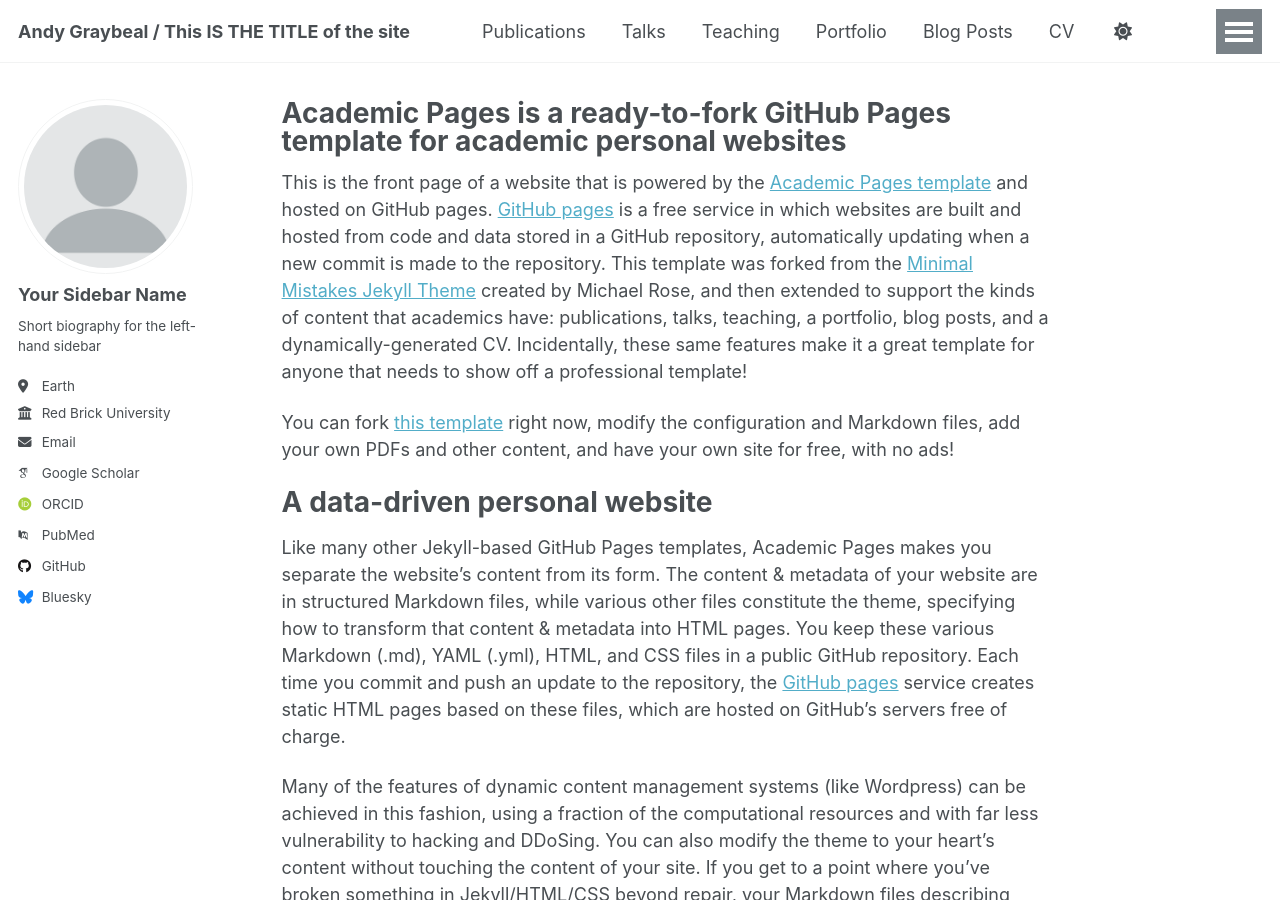
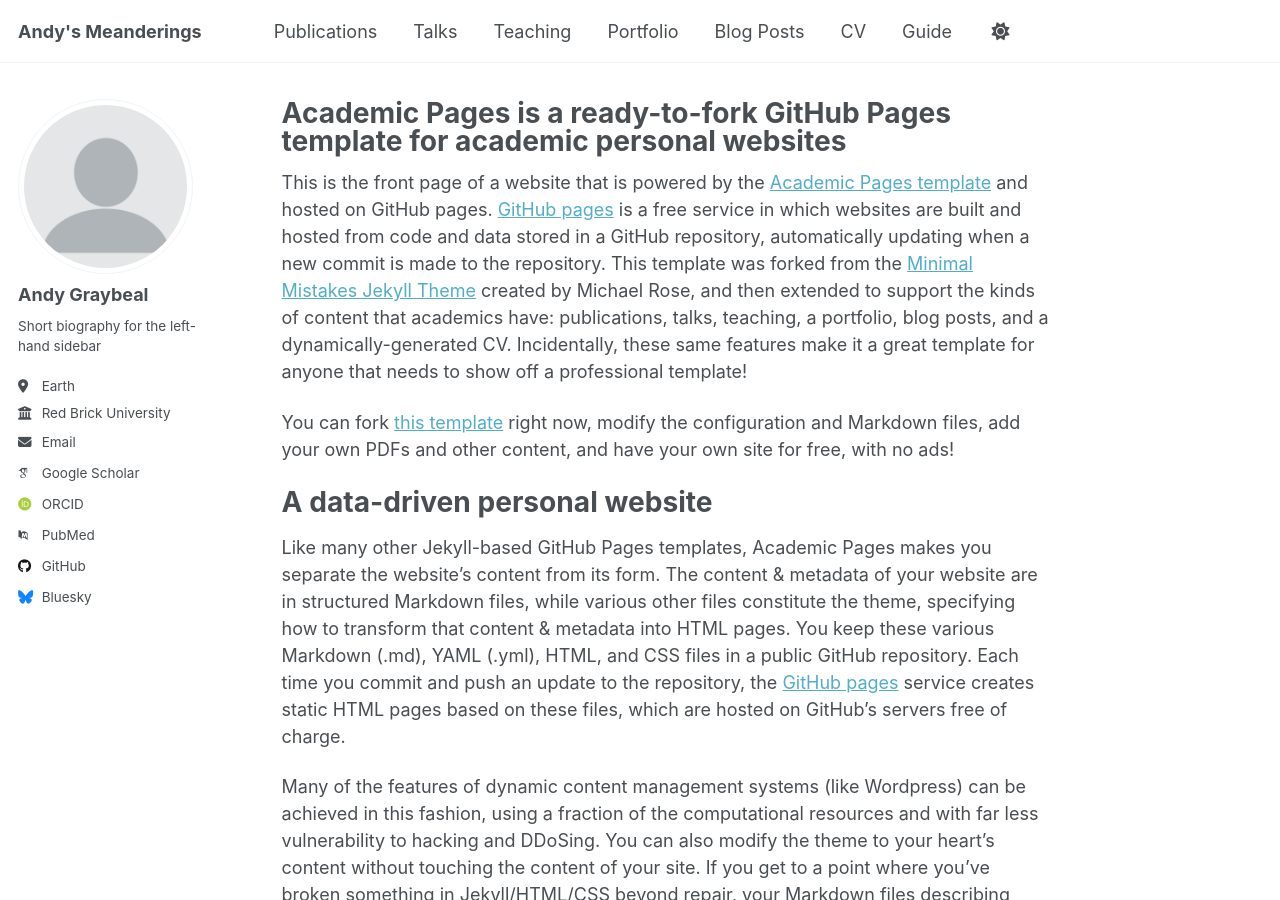
Before and after one commit to andy-graybeal/andy-graybeal.github.io, a Jekyll site: the page built from _pages/about.md, in a window 1280 px wide and 900 px high. Built offline with Jekyll 4.4.1, drawn with Linux system fonts in a browser that asks for light colours; some web fonts are replaced; a script that is not in the unit is left out.

Commit message:
Update _config.yml

```diff
--- a/_config.yml
+++ b/_config.yml
@@ -9,11 +9,11 @@
 # Basic Site Settings
 locale                   : "en-US"
 site_theme               : "default" # Currently available options are "default", "air"
-title                    : "Andy Graybeal / This IS THE TITLE of the site"
+title                    : "Andy's Meanderings"
 title_separator          : "-"
 name                     : &name "Andy Graybeal"
 description              : &description "personal description"
-url                      : https://andy-graybeal.github.io # the base hostname & protocol for your site e.g. "https://[your GitHub username].github.io" or if you already have some other page hosted on Github then use "https://[your GitHub username].github.io/[Your Repo Name]"
+url                      : "https://andy-graybeal.github.io" # the base hostname & protocol for your site e.g. "https://[your GitHub username].github.io" or if you already have some other page hosted on Github then use "https://[your GitHub username].github.io/[Your Repo Name]"
 baseurl                  : "" # the subpath of your site, e.g. "/blog"
 repository               : "andy-graybeal/andy-graybeal.github.io"
 
@@ -23,7 +23,7 @@ repository               : "andy-graybeal/andy-graybeal.github.io"
 author:
   # Biographic information
   avatar           : "profile.png"
-  name             : "Your Sidebar Name"
+  name             : "Andy Graybeal"
   pronouns         : # example: "she/her"
   bio              : "Short biography for the left-hand sidebar"
   location         : "Earth"
```
